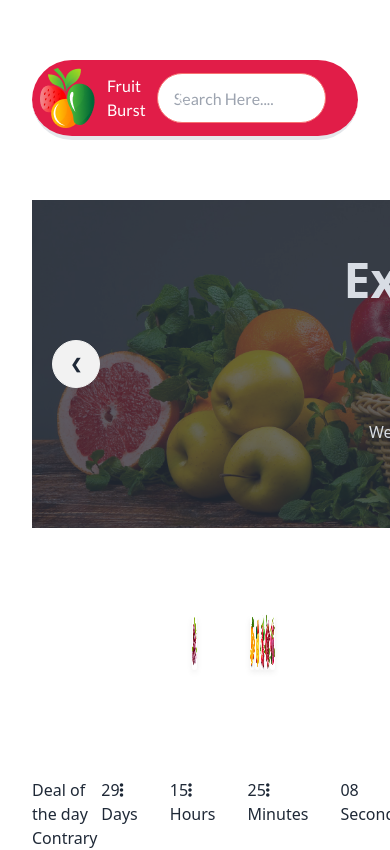
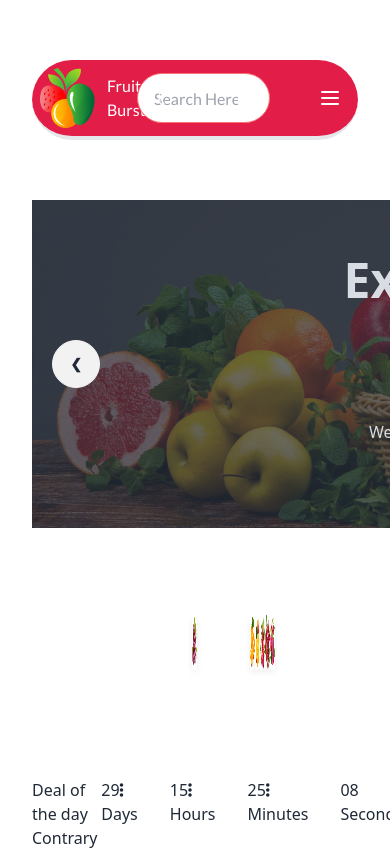
Before and after one commit to tabassum002/fruit-brust-assignment, a plain HTML site: page index.html in a window 390 px wide. Shown: the top 850 px of the page. Drawn offline with nearby package versions, Linux system fonts and the light colour scheme.

Commit message:
added buttons

```diff
--- a/index.html
+++ b/index.html
@@ -105,12 +105,12 @@
 
 
 
-            <!-- <button title="Open menu" type="button" class="p-4 lg:hidden"> -->
+         <button title="Open menu" type="button" class="p-4 lg:hidden">
 
-                <!--  <svg xmlns="http://www.w3.org/2000/svg" fill="none" viewBox="0 0 24 24" stroke="currentColor" class="w-6 h-6 dark:text-gray-100"> -->
-                    <!-- < <path stroke-linecap="round" stroke-linejoin="round" stroke-width="2" d="M4 6h16M4 12h16M4 18h16"></path> -->
-                <!-- </svg> -->
-            <!-- </button> -->
+             <svg xmlns="http://www.w3.org/2000/svg" fill="none" viewBox="0 0 24 24" stroke="currentColor" class="w-6 h-6 dark:text-gray-100">
+            <path stroke-linecap="round" stroke-linejoin="round" stroke-width="2" d="M4 6h16M4 12h16M4 18h16"></path>
+            </svg>
+             </button>
         </div>
     </header>
 
```
